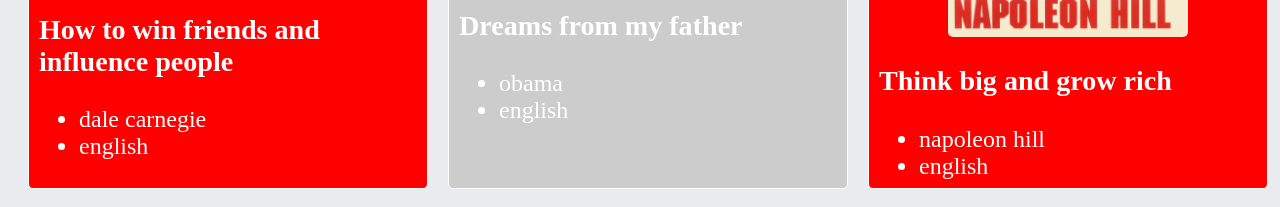
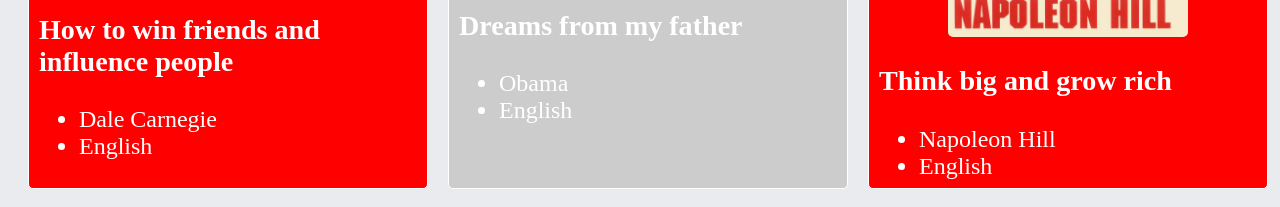
Before and after one commit to katsisaac50/week3Js, a plain HTML site: page index.html in a window 1280 px wide. Shown: the part 511-718 px from the top of the page. Drawn offline with Linux system fonts and the light colour scheme.

Commit message:
Update style.css

```diff
--- a/style.css
+++ b/style.css
@@ -21,7 +21,7 @@
      padding: 5px;
      margin-top: 10px;
 }
- p, h3:first-letter {
+ li, h3:first-letter {
      text-transform: capitalize
 }
  .img {
```
